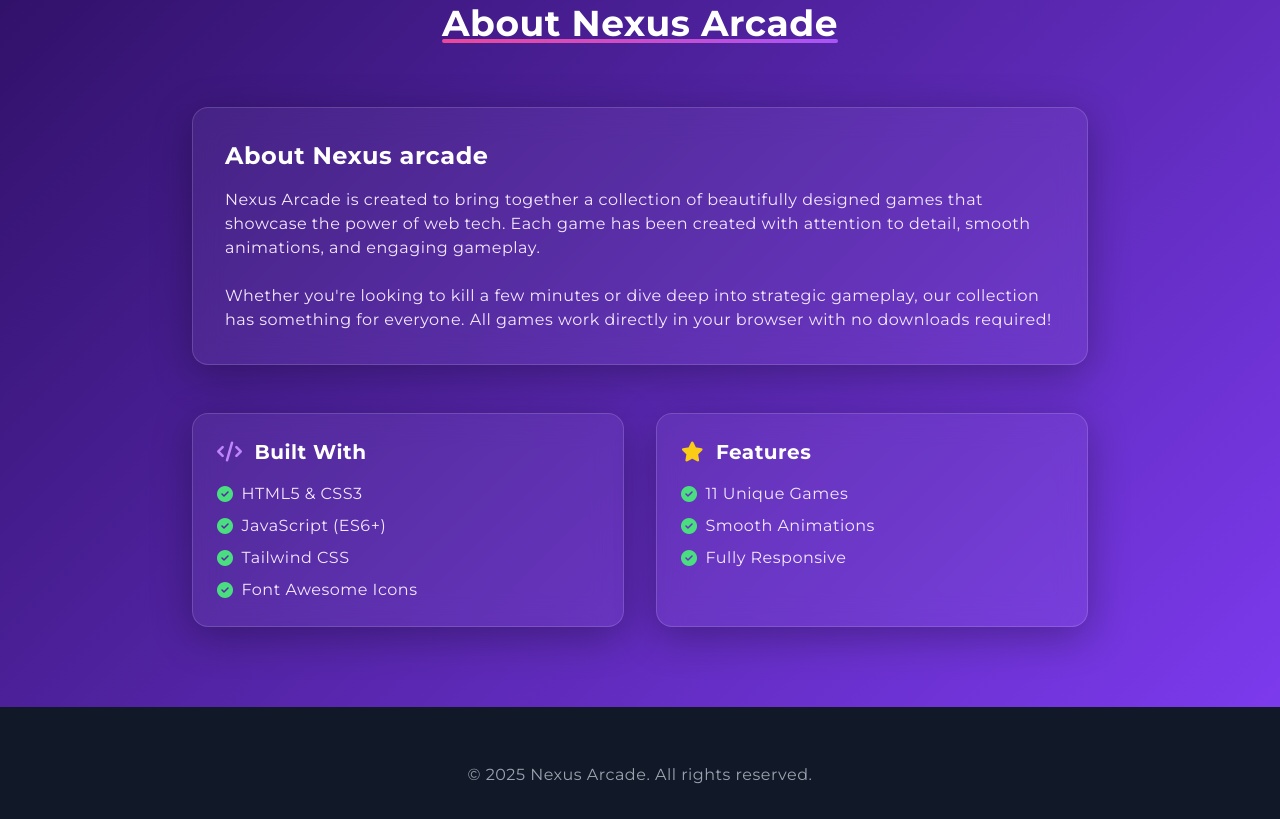
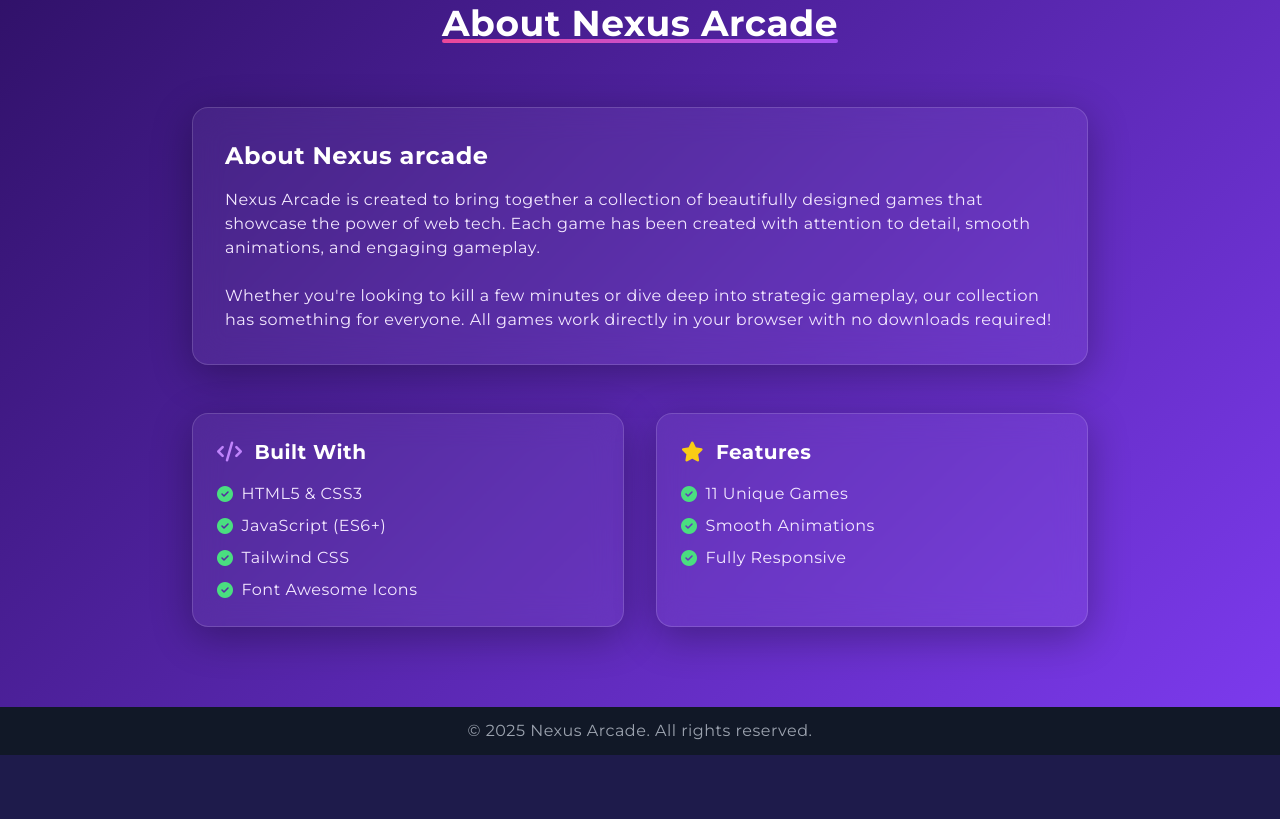
Before and after one commit to Conspirant/Nexus-Arcade, a plain HTML site: page index.html in a window 1280 px wide. Shown: the part 1895-2714 px from the top of the page. After the commit the page ends 2650 px from the top, so only its background shows below. Drawn offline with nearby package versions, Linux system fonts and the light colour scheme.

Commit message:
Update index.html

```diff
--- a/index.html
+++ b/index.html
@@ -828,11 +828,8 @@
         </div>
     </section>
 
-    <footer class="py-8 px-6 bg-gray-900">
+    <footer class="py-3 px-0 bg-gray-900">
         <div class="container mx-auto text-center">
-            <div class="flex justify-center space-x-6 mb-6">
-
-            </div>
             <p class="text-gray-400">
                 © 2025 Nexus Arcade. All rights reserved.
             </p>
```
